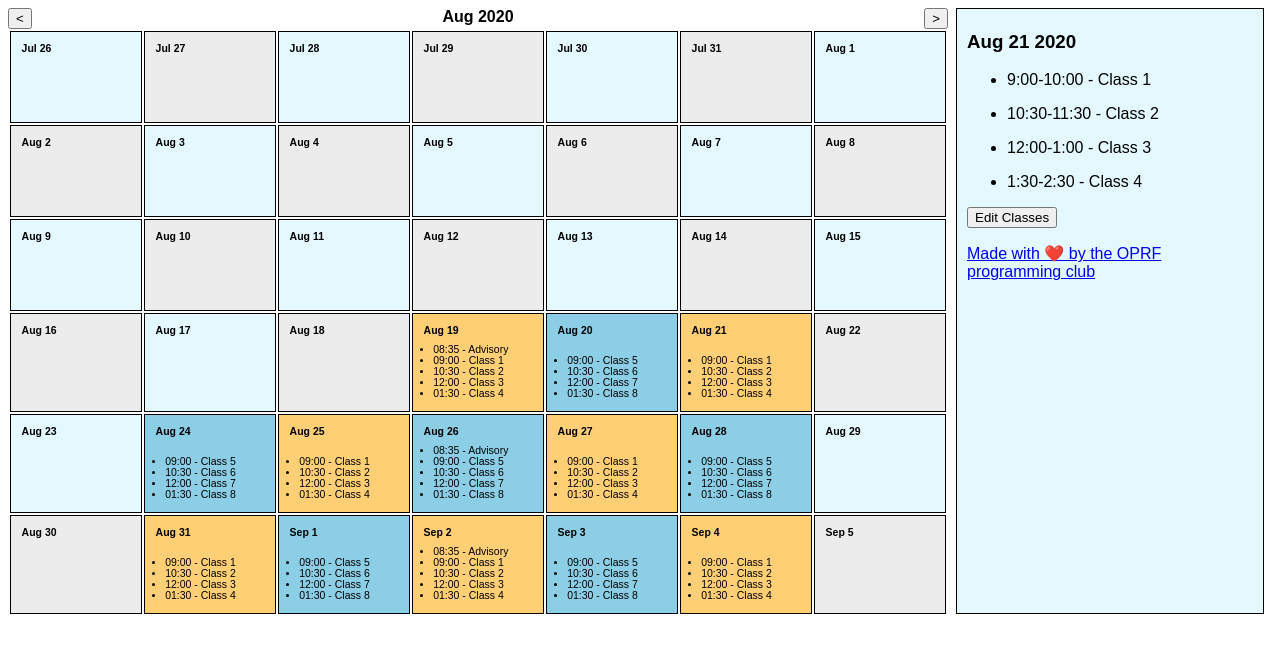
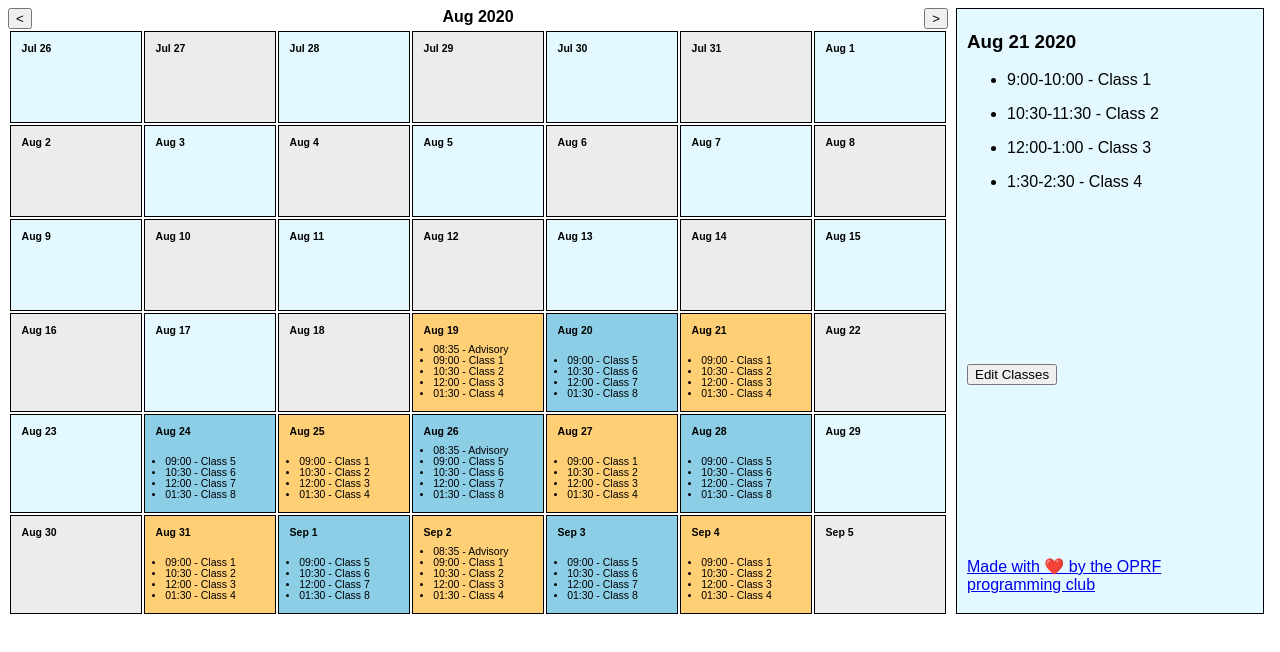
Before and after one commit to oprf-programming-club/elearning-calendar, a React (Vite) app: page / in a window 1280 px wide. Shown: the top 652 px of the page. Built offline with nearby package versions, Linux system fonts and the light colour scheme.

Commit message:
Make the edit classes stick out a bit more? idk it's 1:15

```diff
--- a/src/index.tsx
+++ b/src/index.tsx
@@ -93,13 +93,11 @@ const App: FunctionComponent = () => {
           </div>
           <Calendar onDayClick={setActiveDay} month={month} config={config} />
         </div>
-        <div className="schedule-panel">
-          <SchedulePanel
-            day={activeDay}
-            viewMenuCb={() => setViewingMenu(true)}
-            config={config}
-          />
-        </div>
+        <SchedulePanel
+          day={activeDay}
+          viewMenuCb={() => setViewingMenu(true)}
+          config={config}
+        />
       </div>
     </div>
   );
--- a/src/schedule.tsx
+++ b/src/schedule.tsx
@@ -20,13 +20,15 @@ export const SchedulePanel: FunctionComponent<SchedulePanelProps> = ({
   viewMenuCb,
 }) => {
   return (
-    <>
+    <div className="schedule-panel colflex">
+      <div>
         <h3>{day.date.format("MMM D YYYY")}</h3>
         <ul>
           {getClassesForDay(day, config).map((c) => (
             <ClassItem key={c.cls.period} cls={c} day={day} />
           ))}
         </ul>
+      </div>
       <p>
         <button onClick={viewMenuCb}>Edit Classes</button>
       </p>
@@ -35,7 +37,7 @@ export const SchedulePanel: FunctionComponent<SchedulePanelProps> = ({
           Made with ❤️ by the OPRF programming club
         </a>
       </p>
-    </>
+    </div>
   );
 };
 
--- a/src/style.scss
+++ b/src/style.scss
@@ -70,3 +70,9 @@ $accent_b: rgb(236, 236, 236);
 #app {
   font-family: sans-serif;
 }
+
+.colflex {
+  display: flex;
+  flex-direction: column;
+  justify-content: space-between;
+}
```
Lines whose indentation alone changed are shown as unchanged.
